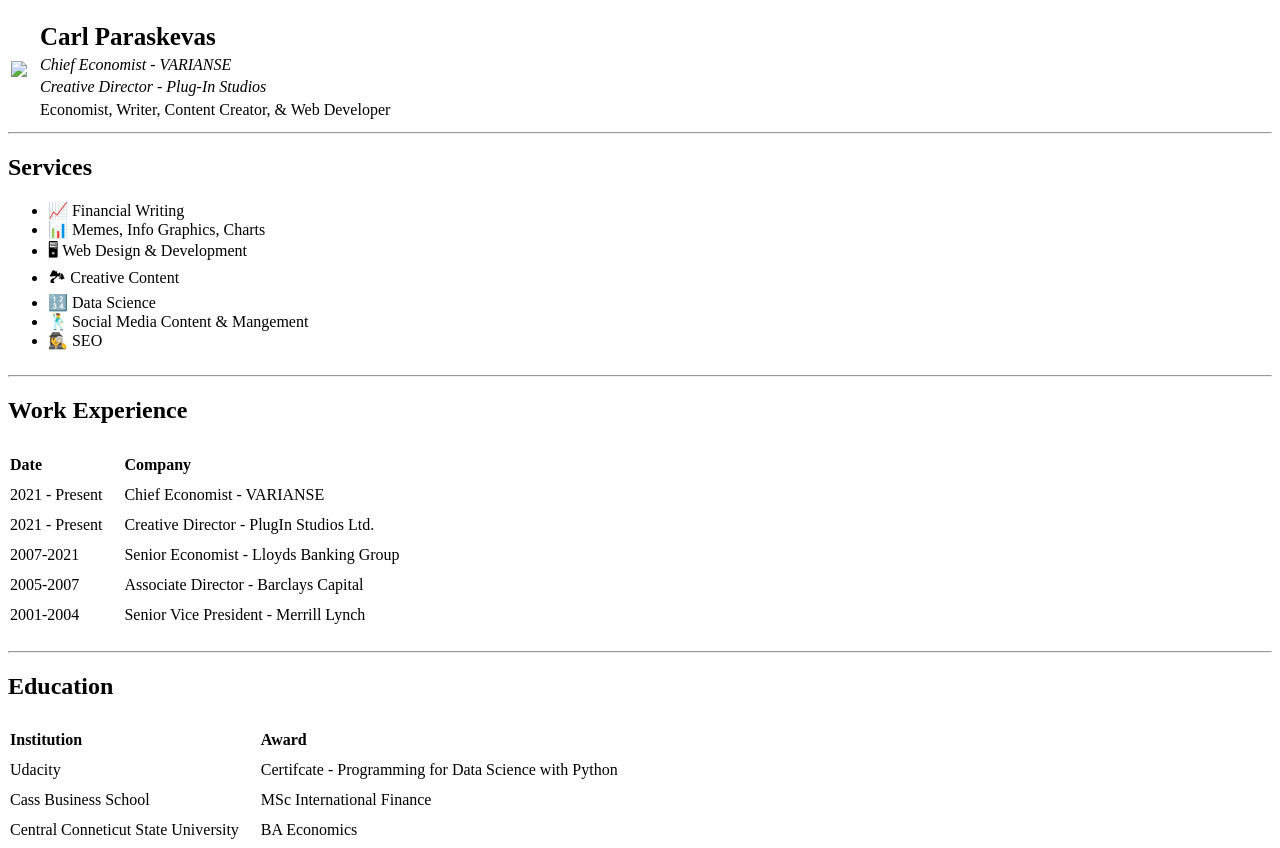
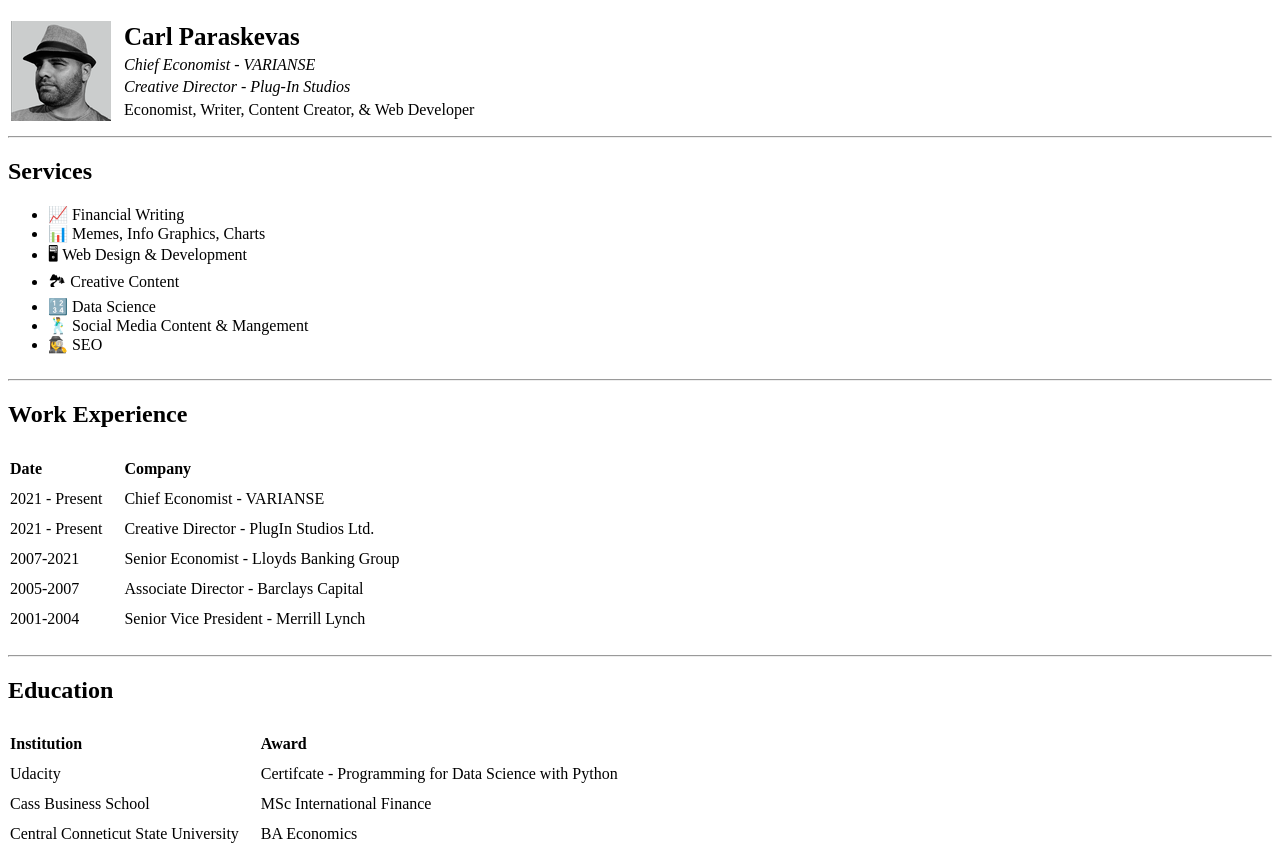
Before and after one commit to Riksbanken/cv, a plain HTML site: page index.html in a window 1280 px wide. Shown: the top 848 px of the page. Drawn offline with Linux system fonts and the light colour scheme; the site is published under a folder, as on GitHub Pages, so addresses that start at the root find nothing.

Commit message:
Update index.html

```diff
--- a/index.html
+++ b/index.html
@@ -40,7 +40,7 @@
       <table class="intro-table-main">
         <tr>
           <td>
-            <img src="/images/carlparaskevas.png" />
+            <img src="images/carlparaskevas.png" />
           </td>
           <td class="intro-table-data">
             <strong class="intro-table-strong">Carl Paraskevas</strong>
```
